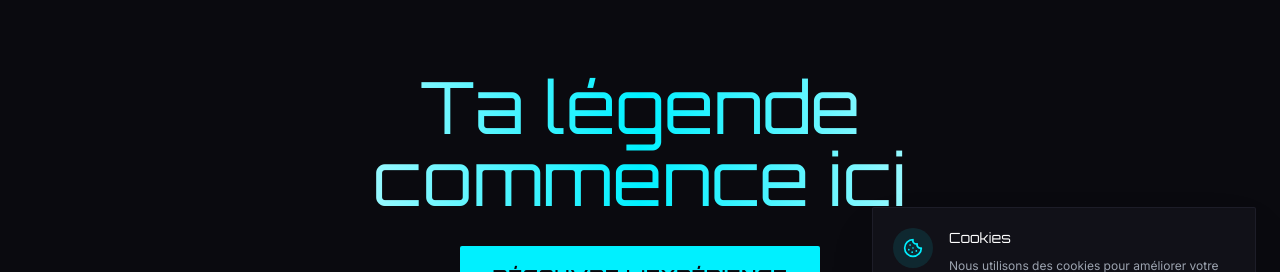
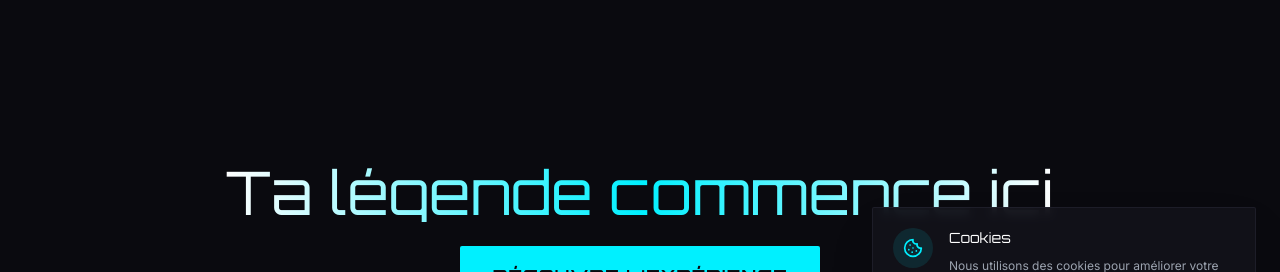
Before and after one commit to Light514/jeuxp, a Next.js app: page / in a window 1280 px wide. Shown: the part 414-686 px from the top of the page. Built offline with nearby package versions, Linux system fonts and the light colour scheme.

Commit message:
Fix hero text size on laptop screens

```diff
--- a/src/components/sections/hero/HeroSection.tsx
+++ b/src/components/sections/hero/HeroSection.tsx
@@ -38,7 +38,7 @@ export function HeroSection({ announcement, tagline, ctaText, ctaHref }: HeroSec
             initial={{ opacity: 0, y: 20 }}
             animate={{ opacity: 1, y: 0 }}
             transition={{ delay: 0.5, duration: 0.7 }}
-            className="font-display text-4xl md:text-6xl lg:text-7xl text-center mb-8 max-w-4xl bg-gradient-to-r from-white via-neon-cyan to-white bg-clip-text text-transparent"
+            className="font-display text-3xl md:text-4xl lg:text-5xl xl:text-6xl 2xl:text-7xl text-center mb-6 max-w-4xl bg-gradient-to-r from-white via-neon-cyan to-white bg-clip-text text-transparent"
           >
             {tagline}
           </motion.h1>
```
